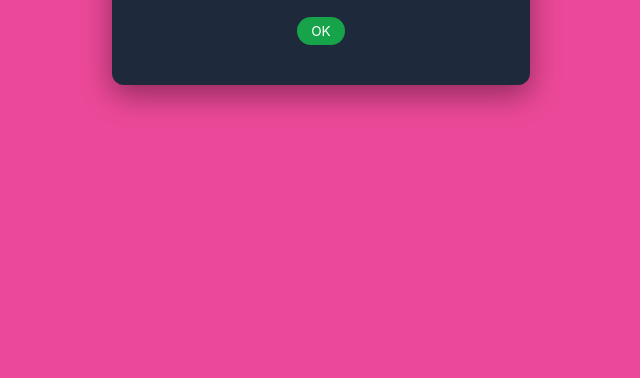
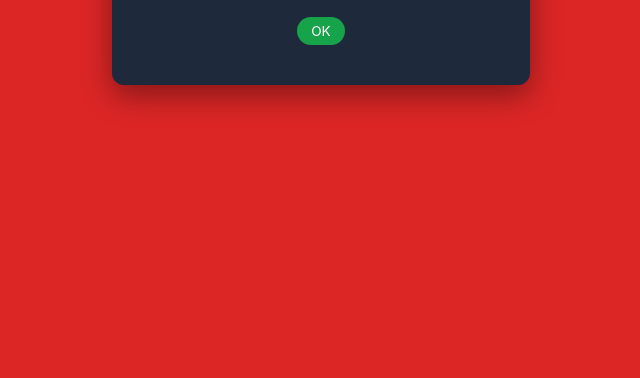
Before and after one commit to monthawit/test-portainer-01, a plain HTML site: page index.html in a window 1280 px wide. Shown: the part 422-800 px from the top of the page, without its empty margins (319-959 px from the left). Drawn offline with Linux system fonts and the light colour scheme.

Commit message:
Change background color to red
Co-Authored-By: Claude Sonnet 5 <noreply@anthropic.com>

```diff
--- a/index.html
+++ b/index.html
@@ -8,7 +8,7 @@
   body {
     margin: 0;
     font-family: -apple-system, BlinkMacSystemFont, "Segoe UI", Roboto, sans-serif;
-    background: #ec4899;
+    background: #dc2626;
     color: #e2e8f0;
     display: flex;
     align-items: center;
```
